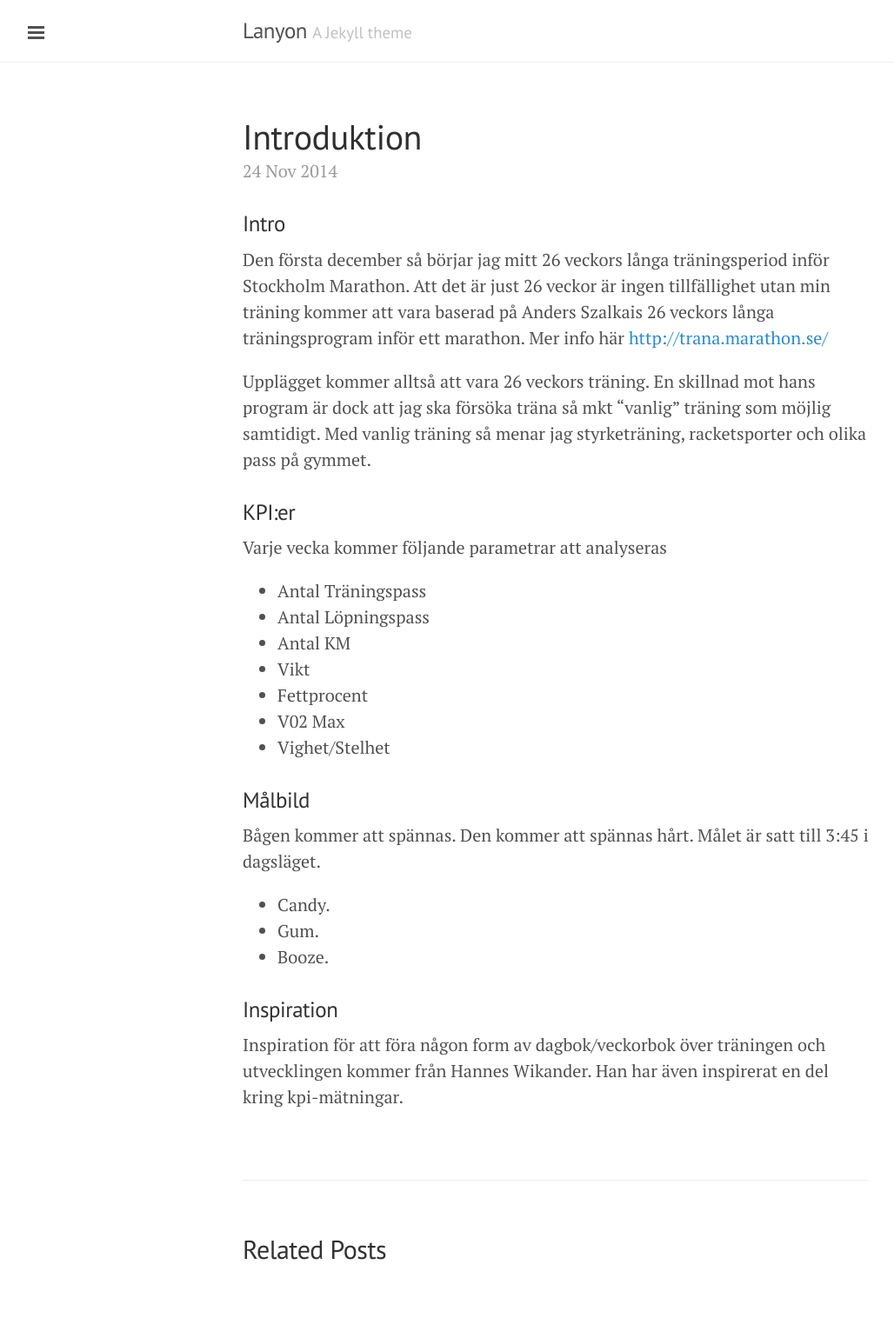
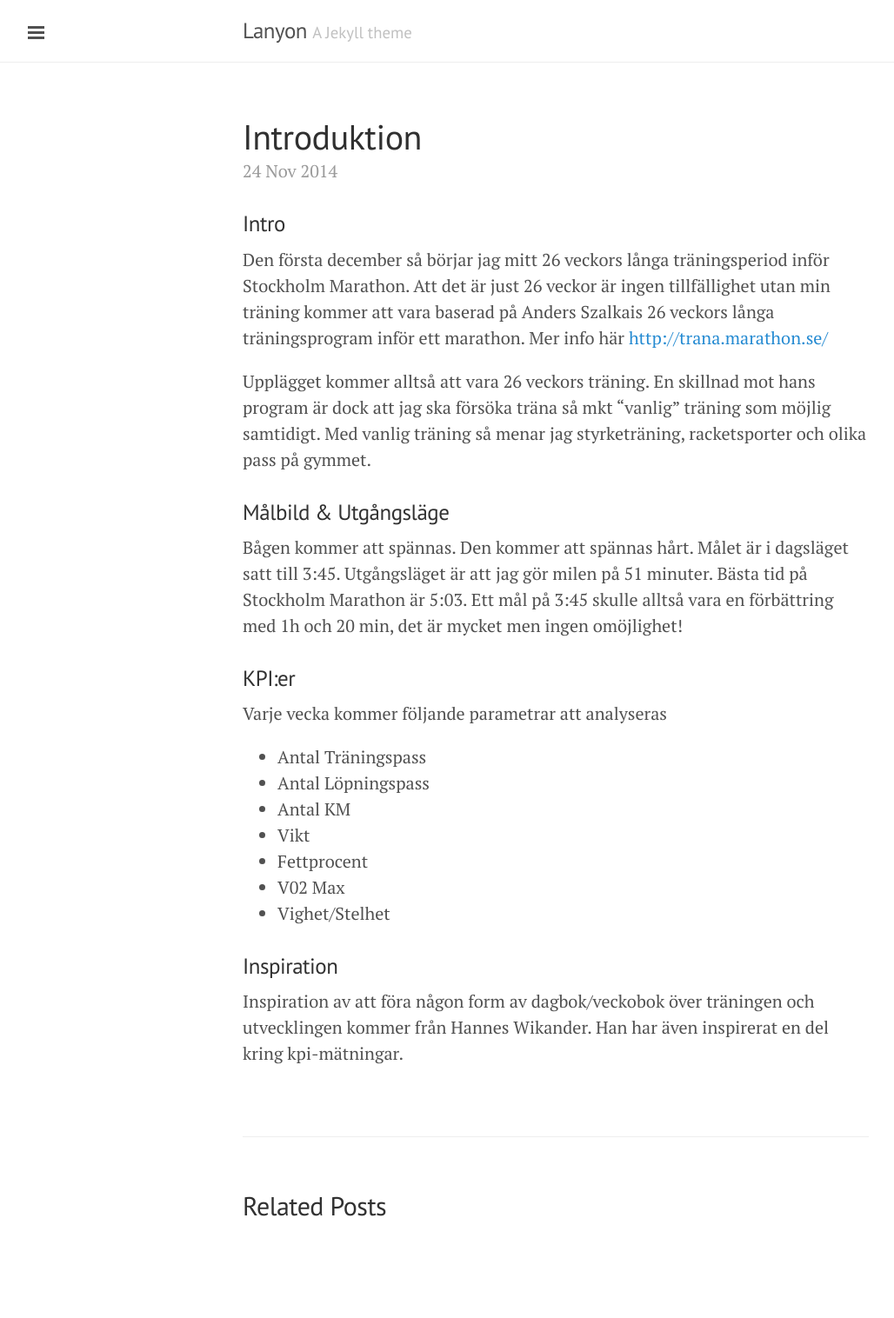
Before and after one commit to eripe970/eripe970.github.io, a Jekyll site: the page built from _posts/2014-11-24-Introduktion.md, in a window 1280 px wide. Shown: the whole page at 87% size, without its empty margins (1-1029 px from the left). Built offline with Jekyll 4.4.1, drawn with Linux system fonts in a browser that asks for light colours; Markdown is read by kramdown in place of the engine named in the settings; after the commit the page ends 1466 px from its top, so only the background shows below that.

Commit message:
Update 2014-11-24-Introduktion.md

```diff
--- a/_posts/2014-11-24-Introduktion.md
+++ b/_posts/2014-11-24-Introduktion.md
@@ -8,25 +8,19 @@ Den första december så börjar jag mitt 26 veckors långa träningsperiod inf
 
 Upplägget kommer alltså att vara 26 veckors träning. En skillnad mot hans program är dock att jag ska försöka träna så mkt "vanlig" träning som möjlig samtidigt. Med vanlig träning så menar jag styrketräning, racketsporter och olika pass på gymmet.
 
+### Målbild & Utgångsläge
+Bågen kommer att spännas. Den kommer att spännas hårt. Målet är i dagsläget satt till 3:45. Utgångsläget är att jag gör milen på 51 minuter. Bästa tid på Stockholm Marathon är 5:03. Ett mål på 3:45 skulle alltså vara en förbättring med 1h och 20 min, det är mycket men ingen omöjlighet!
+
 ### KPI:er
-
 Varje vecka kommer följande parametrar att analyseras
--  Antal Träningspass
--  Antal Löpningspass
--  Antal KM
--  Vikt
--  Fettprocent
--  V02 Max
--  Vighet/Stelhet
+-   Antal Träningspass
+-   Antal Löpningspass
+-   Antal KM
+-   Vikt
+-   Fettprocent
+-   V02 Max
+-   Vighet/Stelhet
 
 
-### Målbild
-Bågen kommer att spännas. Den kommer att spännas hårt. Målet är satt till 3:45 i dagsläget.
-
-
-+   Candy.
-+   Gum.
-+   Booze.
-
 ### Inspiration
-Inspiration för att föra någon form av dagbok/veckorbok över träningen och utvecklingen kommer från Hannes Wikander. Han har även inspirerat en del kring kpi-mätningar.
+Inspiration av att föra någon form av dagbok/veckobok över träningen och utvecklingen kommer från Hannes Wikander. Han har även inspirerat en del kring kpi-mätningar.
```
